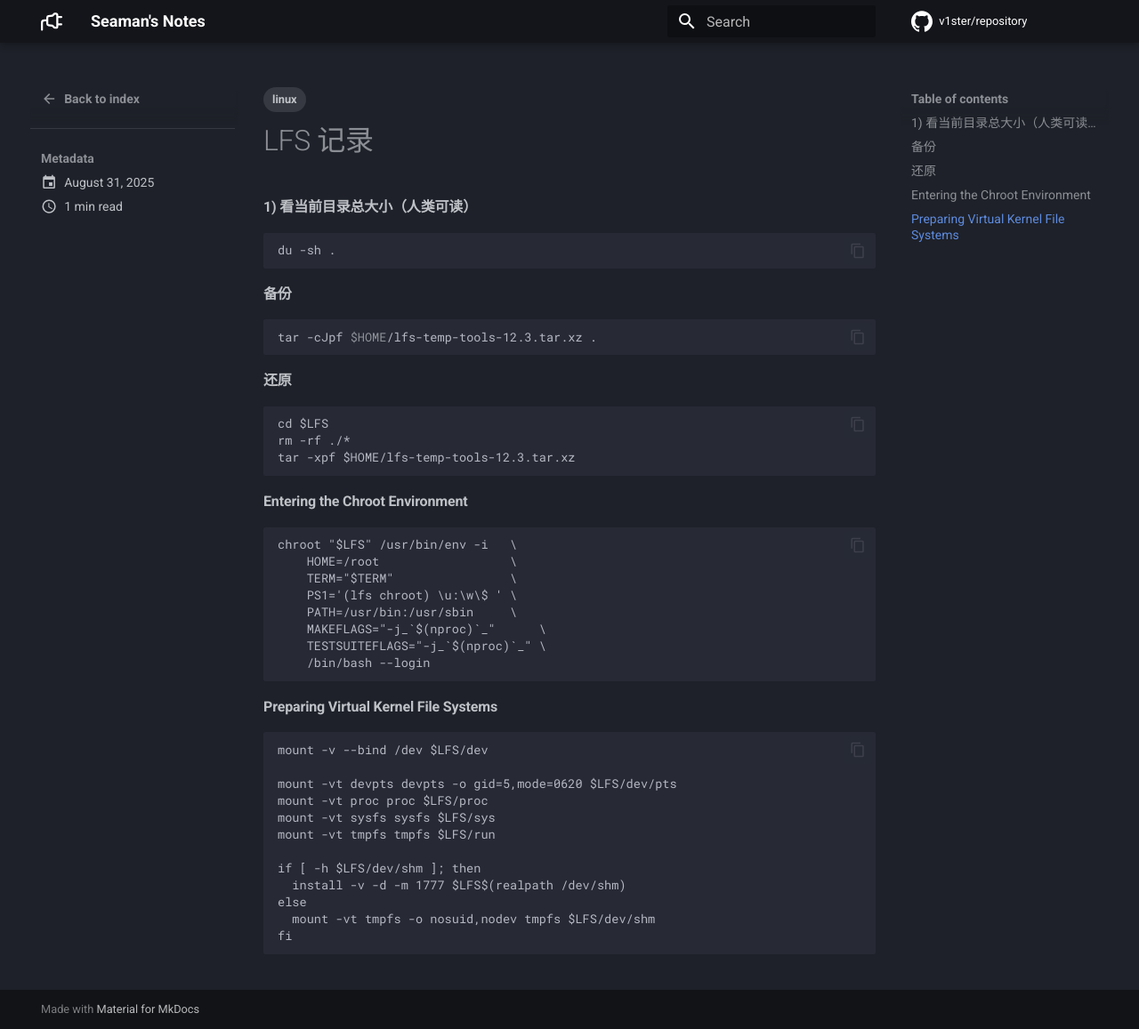
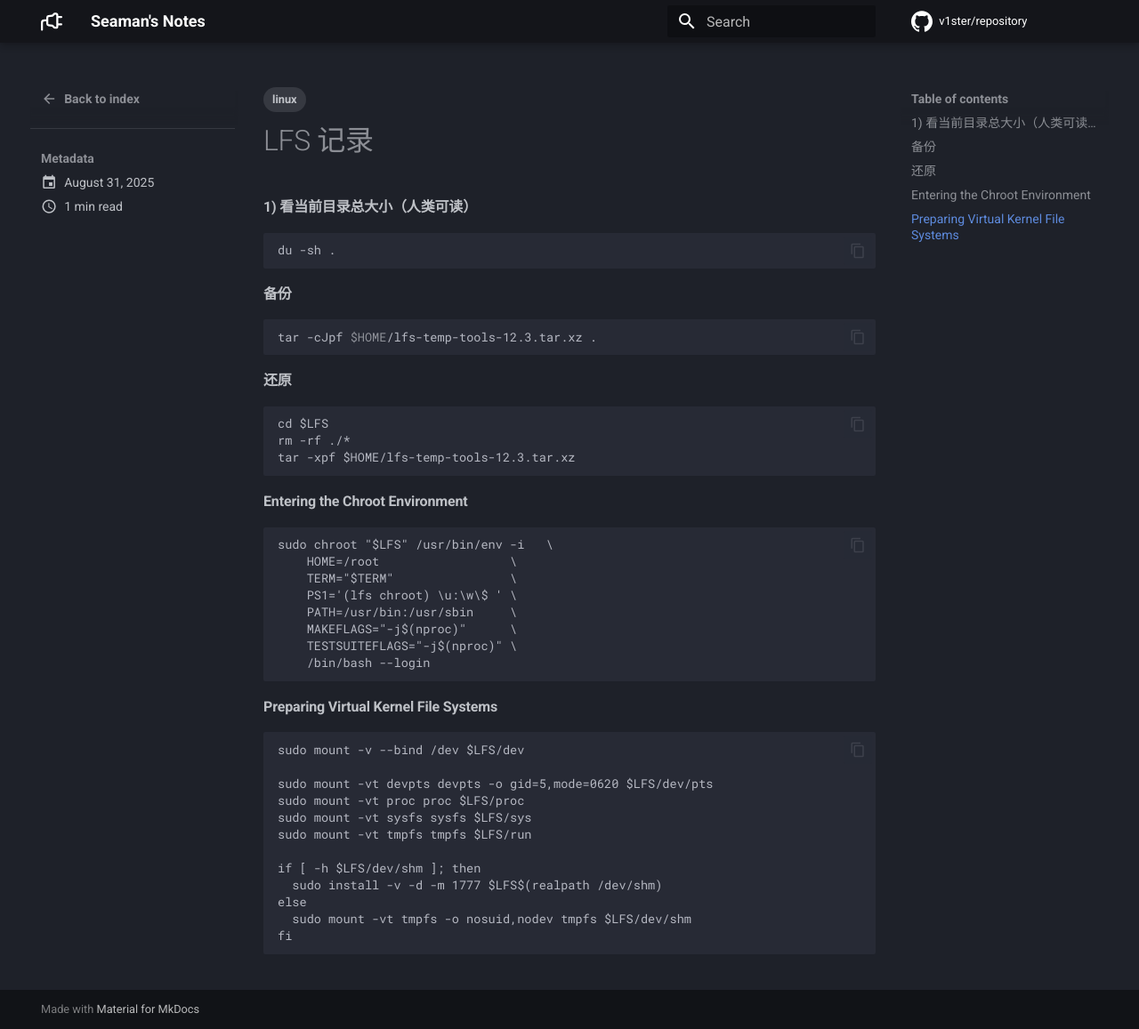
Before and after one commit to v1ster/repository, an MkDocs documentation site: the page built from docs/posts/LFS 记录.md, in a window 1280 px wide and 1157 px high. Shown: the whole window at 89% size. Built offline with MkDocs 1.6.1 and Material for MkDocs 9.7.7, drawn with Linux system fonts in a browser that asks for light colours; comment, search, counter and statistics services are not loaded.

Commit message:
manual  backup: 2025-08-31 22:43:31 -
Affected files:
docs/posts/LFS 记录.md

````diff
--- a/docs/posts/LFS 记录.md
+++ b/docs/posts/LFS 记录.md
@@ -31,28 +31,28 @@ tar -xpf $HOME/lfs-temp-tools-12.3.tar.xz
 ####  Entering the Chroot Environment
 
 ```
-chroot "$LFS" /usr/bin/env -i   \
+sudo chroot "$LFS" /usr/bin/env -i   \
     HOME=/root                  \
     TERM="$TERM"                \
     PS1='(lfs chroot) \u:\w\$ ' \
     PATH=/usr/bin:/usr/sbin     \
-    MAKEFLAGS="-j_`$(nproc)`_"      \
-    TESTSUITEFLAGS="-j_`$(nproc)`_" \
+    MAKEFLAGS="-j$(nproc)"      \
+    TESTSUITEFLAGS="-j$(nproc)" \
     /bin/bash --login
 ```
 
 #### Preparing Virtual Kernel File Systems
 ```
-mount -v --bind /dev $LFS/dev
+sudo mount -v --bind /dev $LFS/dev
 
-mount -vt devpts devpts -o gid=5,mode=0620 $LFS/dev/pts
-mount -vt proc proc $LFS/proc
-mount -vt sysfs sysfs $LFS/sys
-mount -vt tmpfs tmpfs $LFS/run
+sudo mount -vt devpts devpts -o gid=5,mode=0620 $LFS/dev/pts
+sudo mount -vt proc proc $LFS/proc
+sudo mount -vt sysfs sysfs $LFS/sys
+sudo mount -vt tmpfs tmpfs $LFS/run
 
 if [ -h $LFS/dev/shm ]; then
-  install -v -d -m 1777 $LFS$(realpath /dev/shm)
+  sudo install -v -d -m 1777 $LFS$(realpath /dev/shm)
 else
-  mount -vt tmpfs -o nosuid,nodev tmpfs $LFS/dev/shm
+  sudo mount -vt tmpfs -o nosuid,nodev tmpfs $LFS/dev/shm
 fi
 ```
````
